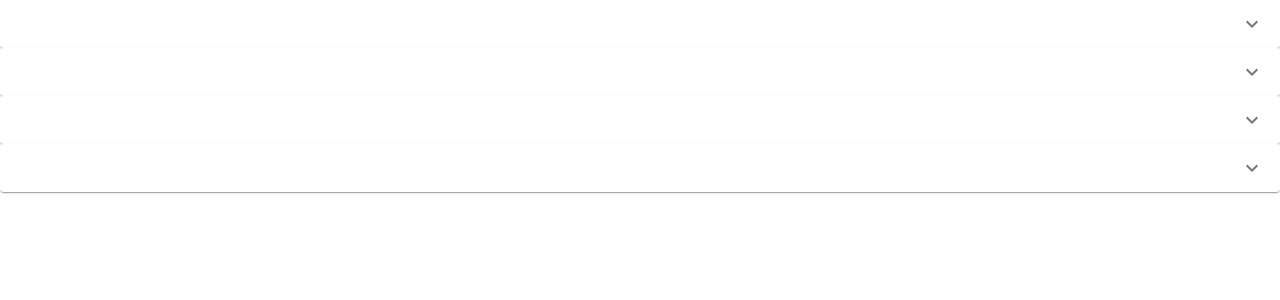
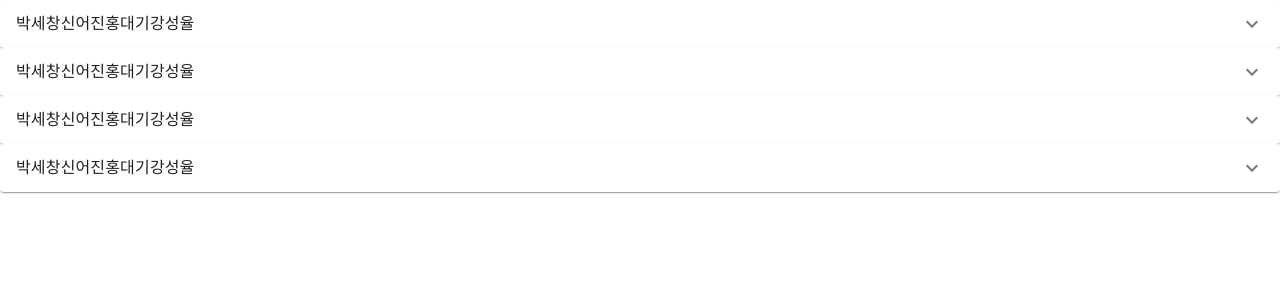
Before and after one commit to hwanhee-k/Smart-medical-App, a React (Create React App) app in the folder order-app/: page / in a window 1280 px wide. Shown: the top 300 px of the page. Built offline with nearby package versions, Linux system fonts and the light colour scheme.

Commit message:
모듈화중 중첩문제 해결 진행중

```diff
--- a/order-app/src/App.js
+++ b/order-app/src/App.js
@@ -1,9 +1,6 @@
-import DraggableList from "./component/DraggableList";
+import DraggableList, { NestedDnd } from "./component/DraggableList";
 import Toggle from "./component/toggle";
 import MainPage from "./component/MainPage";
-import NestedAccordion from "./component/toggleTest";
-import CustomAccordion from "./component/CustomAccordion";
-
 function App() {
   return (
     <div className="App">
--- a/order-app/src/component/CustomAccordion.js
+++ b/order-app/src/component/CustomAccordion.js
@@ -1,4 +1,4 @@
-import * as React from "react";
+import React, { useState } from "react";
 import Accordion from "@mui/material/Accordion";
 import AccordionSummary from "@mui/material/AccordionSummary";
 import AccordionDetails from "@mui/material/AccordionDetails";
@@ -7,20 +7,19 @@ import ExpandMoreIcon from "@mui/icons-material/ExpandMore";
 import DraggableList from "./DraggableList";
 import Toggle from "./toggle";
 
-const CustomAccordion = ({ state, setState, children, depthNameEach }) => {
-  console.log(depthNameEach);
+const CustomAccordion = ({ children, state, setState }) => {
+  console.log(state);
   return (
-    <Toggle state={state} setState={setState}>
     <Accordion>
       <AccordionSummary
         expandIcon={<ExpandMoreIcon />}
         aria-controls="panel1a-content1"
         id="panel1a-header1"
       >
-          <Typography>{depthNameEach}</Typography>
+        <Typography>{state}</Typography>
       </AccordionSummary>
+      {children}
     </Accordion>
-    </Toggle>
   );
 };
 
--- a/order-app/src/component/DraggableList.js
+++ b/order-app/src/component/DraggableList.js
@@ -1,9 +1,10 @@
 import React, { Children, useEffect, useState } from "react";
 import { DragDropContext, Droppable, Draggable } from "react-beautiful-dnd";
+import CustomAccordion from "./CustomAccordion";
 import Toggle from "./toggle";
 
-const DraggableList = ({ depthName, children, state, setState, onDragEnd }) => {
-  console.log(depthName);
+const DraggableList = ({ children, onDragEnd, state, setState }) => {
+  const Component = <CustomAccordion></CustomAccordion>;
   // const [state, setState] = useState(null);
 
   // const onDragEnd = (result) => {
@@ -17,11 +18,6 @@ const DraggableList = ({ depthName, children, state, setState, onDragEnd }) => {
   //   console.log(originData);
   // };
 
-  useEffect(() => {
-    setState(depthName);
-    console.log(depthName);
-  }, []);
-
   return (
     <DragDropContext onDragEnd={onDragEnd}>
       <Droppable droppableId="top-container">
@@ -32,22 +28,25 @@ const DraggableList = ({ depthName, children, state, setState, onDragEnd }) => {
             {...provided.droppableProps}
           >
             <div className="name-container">
-              {/* {state?.map(({ id, name, content }, index) => (
-                <Draggable draggableId={id} key={id} index={index}>
+              {state?.map((depthNameEach, index) => (
+                <Draggable
+                  draggableId={depthNameEach + index}
+                  key={depthNameEach + index}
+                  index={index}
+                >
                   {(provided) => (
                     <div
                       {...provided.draggableProps}
                       {...provided.dragHandleProps}
                       ref={provided.innerRef}
-                      key={id}
+                      key={depthNameEach + index}
                       className="name"
                     >
-                      {children}
+                      <div>{children}</div>
                     </div>
                   )}
                 </Draggable>
-              ))} */}
-              {children}
+              ))}
               {provided.placeholder}
             </div>
           </div>
@@ -58,3 +57,15 @@ const DraggableList = ({ depthName, children, state, setState, onDragEnd }) => {
 };
 
 export default DraggableList;
+
+export const NestedDnd = ({ children, state, setState }) => {
+  return (
+    <DraggableList state={state} setState={setState}>
+      <CustomAccordion state={state} setState={setState}>
+        <DraggableList state={state} setState={setState}>
+          <CustomAccordion state={state} setState={setState}></CustomAccordion>
+        </DraggableList>
+      </CustomAccordion>
+    </DraggableList>
+  );
+};
--- a/order-app/src/component/MainPage.js
+++ b/order-app/src/component/MainPage.js
@@ -1,18 +1,19 @@
 import React, { useState } from "react";
 import CustomAccordion from "./CustomAccordion";
 
-import DraggableList from "./DraggableList";
+import DraggableList, { NestedDnd } from "./DraggableList";
 import Toggle from "./toggle";
+
 const MainPage = ({ children }) => {
+  const todo = ["1", "2", "3", "4"];
   const RECEPTION_ORDER_LIST = ["접수대", "진료실", "진료실 앞 안내", "수납"];
   const patientName = ["박세창", "신어진", "홍대기", "강성율"];
-  const todo = ["1", "2", "3", "4"];
-  const items = [
-    { id: "1", name: "박세창", content: RECEPTION_ORDER_LIST },
-    { id: "2", name: "신어진", content: RECEPTION_ORDER_LIST },
-    { id: "3", name: "홍대기", content: RECEPTION_ORDER_LIST },
-    { id: "4", name: "강성율", content: RECEPTION_ORDER_LIST },
-  ];
+  // const items = [
+  //   { id: "1", name: "박세창", content: RECEPTION_ORDER_LIST },
+  //   { id: "2", name: "신어진", content: RECEPTION_ORDER_LIST },
+  //   { id: "3", name: "홍대기", content: RECEPTION_ORDER_LIST },
+  //   { id: "4", name: "강성율", content: RECEPTION_ORDER_LIST },
+  // ];
 
   const [state, setState] = useState(patientName);
 
@@ -27,21 +28,7 @@ const MainPage = ({ children }) => {
     setState(originData);
   };
 
-  return (
-    <DraggableList
-      depthName={patientName}
-      state={state}
-      setState={setState}
-      onDragEnd={onDragEnd}
-    >
-      <CustomAccordion
-        depthName={patientName}
-        state={state}
-        setState={setState}
-        onDragEnd={onDragEnd}
-      ></CustomAccordion>
-    </DraggableList>
-  );
+  return <NestedDnd state={state} setState={setState} />;
 };
 
 export default MainPage;
--- a/order-app/src/component/toggle.js
+++ b/order-app/src/component/toggle.js
@@ -7,11 +7,10 @@ import * as React from "react";
 import { DragDropContext, Droppable, Draggable } from "react-beautiful-dnd";
 import CustomAccordion from "./CustomAccordion";
 
-export default function Toggle({ items, state, setState, children }) {
+export default function Toggle({ state, setState, children }) {
   return (
     <div>
       {/* map도 변수화 */}
-      {}
       {state?.map((depthNameEach, index) => (
         <Draggable
           draggableId={depthNameEach + index}
@@ -26,7 +25,7 @@ export default function Toggle({ items, state, setState, children }) {
               key={depthNameEach + index}
               className="name"
             >
-              <div depthNameEach={depthNameEach}>{children}</div>
+              {/* <CustomAccordion></CustomAccordion> */}
             </div>
           )}
         </Draggable>
```
Lines whose indentation alone changed are shown as unchanged.
